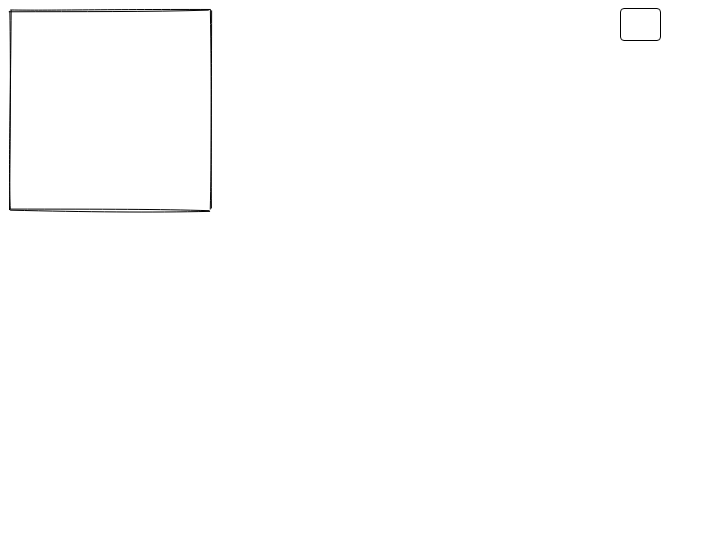
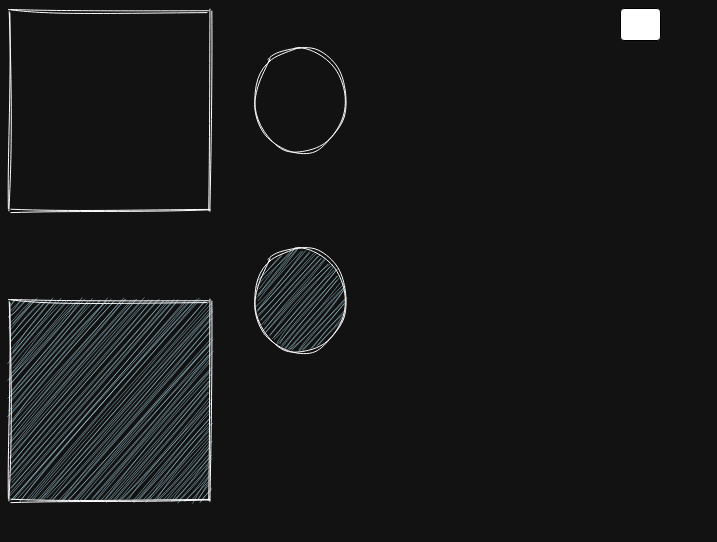
Before and after one commit to itsm16/draw-app, a React (Vite) app in the folder client/: page / in a window 1280 px wide. Shown: the top 542 px of the page, without its empty margins (0-717 px from the left). Built offline with nearby package versions, Linux system fonts and the light colour scheme.

Commit message:
remove glitchy/ auto change in shape edges --seed

```diff
--- a/client/src/components/canvas.tsx
+++ b/client/src/components/canvas.tsx
@@ -7,8 +7,56 @@ function Canvas() {
   const [isDragging, setDragging] = useState(false);
   const [dragStart, setDragStart] = useState({ x: 0, y: 0 });
   const [lastViewport, setLastViewport] = useState({ x: 0, y: 0, zoom: 1 });
+  const [data, setData] = useState([
+    {
+      id: 1,
+      shape: 'rectangle',
+      x: 10,
+      y: 10,
+      width: 200,
+      height: 200,
+      fill: '',
+    },
+    {
+      id: 2,
+      shape: 'circle',
+      x: 300,
+      y: 100,
+      width: 100,
+      height: 100,
+    },
+    {
+      id: 3,
+      shape: 'rectangle',
+      x: 10,
+      y: 300,
+      width: 200,
+      height: 200,
+      fill: 'lightblue',
+    },
+    {
+      id: 4,
+      shape: 'circle',
+      x: 300,
+      y: 300,
+      width: 100,
+      height: 100,
+      fill: 'lightblue',
+    },
 
-  // dragstart - x, y , lastview port - x,y
+    // {
+    //   id: 3,
+    //   shape: 'arrow',
+    //   x: 500,
+    //   y: 300,
+    //   width: 100,
+    //   height: 100,
+    // }
+  ]);
+
+  // TODO: implement drawing container (an array storing drawing objects on canvas)
+  // TODO: once drawing container is implemented, create "back to drawing" button, that will reset viewport to initial state
+  // or take user to the last saved viewport/ or first drawing in the drawing container
 
   const draw = () => {
     const canvas = canvasRef.current;
@@ -16,18 +64,78 @@ function Canvas() {
 
     if (!canvas || !ctx) return;
 
-    // Clear previous drawings
-    ctx.clearRect(0, 0, canvas.width, canvas.height);
+    ctx.save();
 
-    ctx.save();
+    canvas.style.backgroundColor = '#121212';
+    ctx.strokeStyle = 'white';
 
     ctx.translate(viewport.x, viewport.y);
     ctx.scale(viewport.zoom, viewport.zoom);
 
     // there will be drawings here / loop through drawings
     // from local storage or database , held by useState / zustand
+
+    // data.forEach((item) => {
+    //   if(item.shape === 'rectangle') {
+    //     ctx.strokeRect(item.x, item.y, item.width, item.height);
+    //   }
+    // });
+    // ctx.roundRect(230, 10, 200, 100, [10, 40, 0, 30]);
+
+
+    // // Start a new path
+    // ctx.beginPath();
+    // ctx.roundRect(300, 50, 200, 100, 8);
+    // ctx.stroke();
+
     const rc = rough.canvas(canvas);
-    rc.rectangle(10, 10, 200, 200);
+
+    data.forEach((item) => {
+      let seed = 10;
+      let roughness = 1.5;
+      if (item.shape === 'rectangle') {
+        rc.rectangle(
+          item.x,
+          item.y,
+          item.width,
+          item.height,
+          {
+            stroke: 'white',
+            fill: item.fill ? item.fill : "",
+            roughness,
+            seed
+          }
+        );
+      }
+      if (item.shape === 'circle') {
+        rc.circle(
+          item.x,
+          item.y,
+          item.width,
+          {
+            fill: item.fill ? item.fill : "",
+            stroke: 'white',
+            roughness,
+            seed
+          }
+        );
+      }
+
+
+      // if(item.shape === 'arrow') {
+      //   rc.line(
+      //     item.x,
+      //     item.y,
+      //     item.x + item.width,
+      //     item.y + item.height,
+      //     {
+      //       stroke: 'white',
+      //       seed
+      //     }
+      //   );
+      // }
+
+    });
 
     ctx.restore();
   }
```
